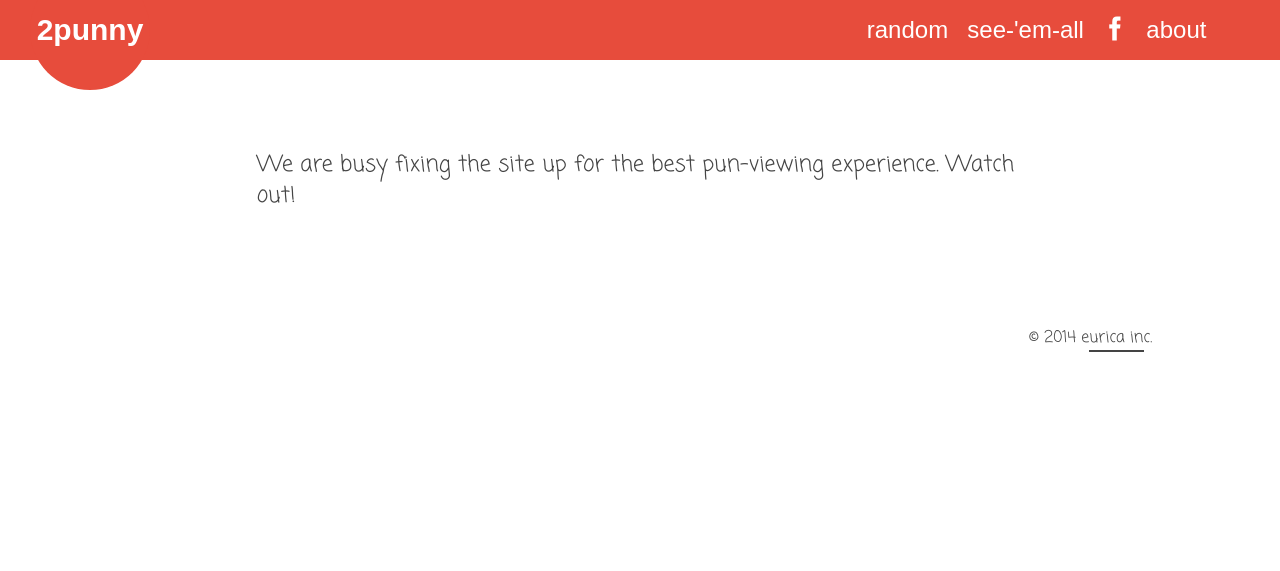
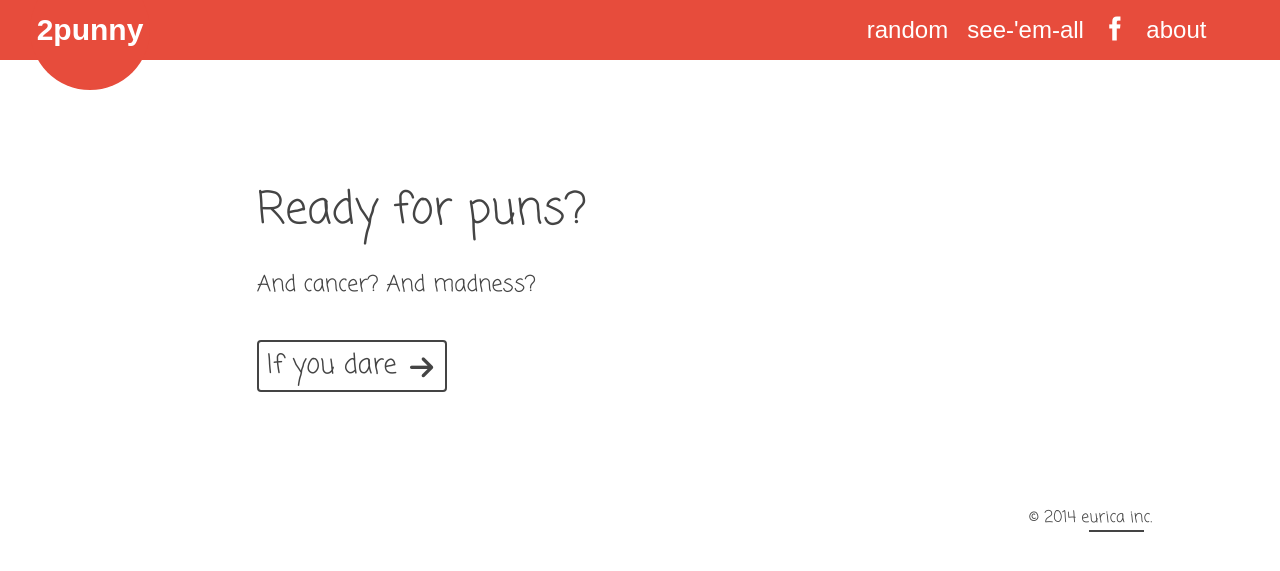
Before and after one commit to ambrosechua/2punny, a Jekyll site: the page built from index.html, in a window 1280 px wide. Shown: the top 571 px of the page. Built offline with Jekyll 4.4.1, drawn with Linux system fonts in a browser that asks for light colours; some web fonts are replaced.

```diff
--- a/index.html
+++ b/index.html
@@ -2,4 +2,12 @@
 layout: page
 title: "hello"
 ---
-We are busy fixing the site up for the best pun-viewing experience. Watch out!
+
+  {% assign post = site.posts.last %}
+  {% assign content = post.content %}
+
+<h1>Ready for puns? </h1>
+
+<p>And cancer? And madness?</p>
+<br />
+<a href="{{ post.url }}" class="btn" style="font-size: 1.2em;">If you dare <i class="icon-arrow-right"></i></a>
--- a/styles/main.css
+++ b/styles/main.css
@@ -88,14 +88,14 @@
 	font-size: 1.2em;
 	font-family: "Shadows Into Light Two", sans-serif;
 }
-.share .btn * {
+.btn * {
 	vertical-align: bottom;
 }
-.share .btn i {
+.btn i {
 	margin: 0 0.1em;
 }
-.share .btn span {
-	margin-left: 0.3em;
+.btn span {
+	margin: 0 0.3em;
 }
 .btn[href="#facebook"] {
 	border-color: #3b5998 !important;
```
Also changed, not shown: _layouts/pun.html (+40 -5 lines).
